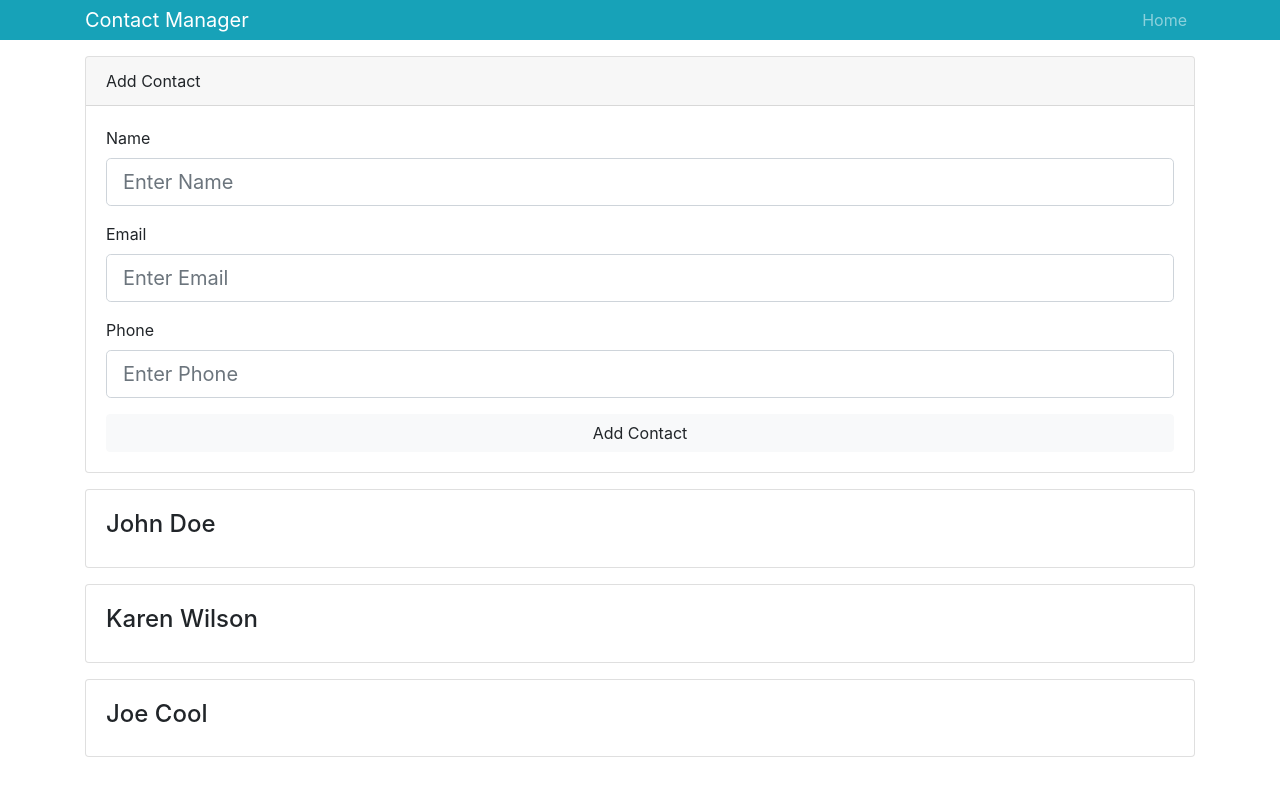
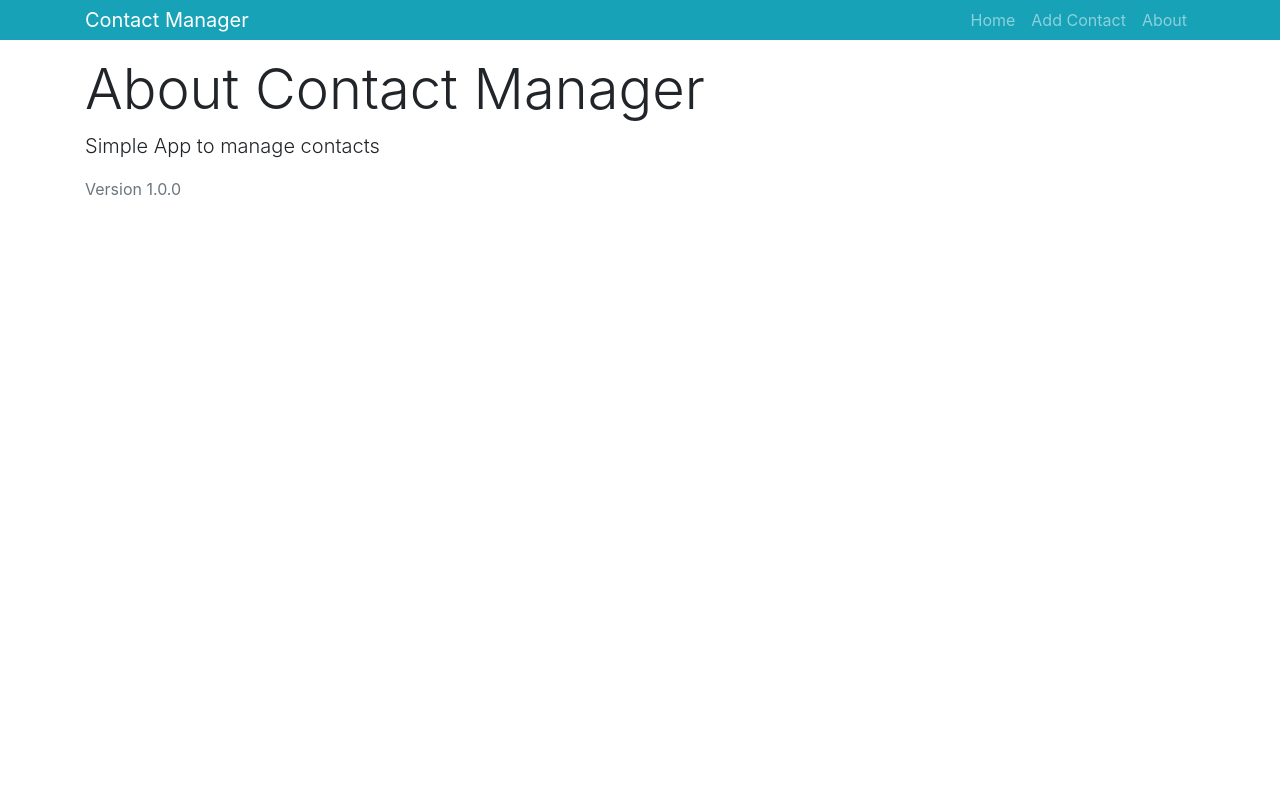
Before and after one commit to mmargo10/Contacts, a React (Create React App) app in the folder contactmanager/: page /about in a window 1280 px wide. Shown: the top 796 px of the page. Built offline with nearby package versions, Linux system fonts and the light colour scheme; the HTML template or start-up script is replaced by a standard one.

Commit message:
added redirect and 404

```diff
--- a/contactmanager/package.json
+++ b/contactmanager/package.json
@@ -9,6 +9,7 @@
     "popper": "^1.0.1",
     "react": "^16.8.6",
     "react-dom": "^16.8.6",
+    "react-router-dom": "^5.0.0",
     "react-scripts": "2.1.8",
     "uuid": "^3.3.2"
   },
--- a/contactmanager/src/App.js
+++ b/contactmanager/src/App.js
@@ -1,7 +1,10 @@
 import React, { Component } from 'react';
+import { BrowserRouter as Router, Route, Switch } from 'react-router-dom';
 import Contacts from './components/contacts/Contacts';
 import Header from './components/layout/Header';
 import AddContact from './components/contacts/AddContact';
+import About from './components/pages/About';
+import NotFound from './components/pages/NotFound';
 
 import { Provider } from './context';
 
@@ -11,16 +14,24 @@
 class App extends Component {
   render() {
     return (
-      <Provider>
+  <Provider>
+    <Router>
       <div className="App">
         <Header branding="Contact Manager" />
         <div className="container">
-          <AddContact />
-        <Contacts />
+         <Switch>
+           <Route exact path="/"
+           component={Contacts} />
+           <Route exact path="/contact/add"
+           component={AddContact} />
+           <Route exact path="/about"
+           component={About} />
+           <Route component={NotFound} />
+         </Switch>
         </div>
-
       </div>
-      </Provider>
+    </Router>
+  </Provider>
     );
   }
 }
--- a/contactmanager/src/components/contacts/AddContact.js
+++ b/contactmanager/src/components/contacts/AddContact.js
@@ -49,6 +49,8 @@
        phone: '',
        errors: {}
      });
+
+     this.props.history.push('/');
    };
 
    onChange = e => this.setState({ [e.target.name]: e.target.value });
--- a/contactmanager/src/components/contacts/Contacts.js
+++ b/contactmanager/src/components/contacts/Contacts.js
@@ -13,6 +13,9 @@
           const { contacts } = value;
           return (
       <React.Fragment>
+        <h1 className="display-4 mb-2">
+          Contact List
+        </h1>
         {contacts.map(contact =>
          <Contact
          key={contact.id}
--- a/contactmanager/src/components/layout/Header.js
+++ b/contactmanager/src/components/layout/Header.js
@@ -1,5 +1,6 @@
 import React from 'react';
 import PropTypes from 'prop-types';
+import { Link } from 'react-router-dom';
 
 const Header = props => {
   const { branding } = props;
@@ -13,9 +14,19 @@
      <div>
        <ul className="navbar-nav mr-auto">
          <li className="nav-item">
-           <a href="/" className="nav-link">
-           Home
-          </a>
+           <Link to="/" className="nav-link">
+           <i className="fas fa-home"></i>Home
+          </Link>
+         </li>
+         <li className="nav-item">
+           <Link to="/contact/add" className="nav-link">
+           <i className="fas fa-plus"></i>Add Contact
+          </Link>
+         </li>
+         <li className="nav-item">
+           <Link to="/about" className="nav-link">
+           <i className="fas fa-question"></i>About
+          </Link>
          </li>
        </ul>
      </div>
--- /dev/null
+++ b/contactmanager/src/components/pages/About.js
@@ -0,0 +1,11 @@
+import React from 'react'
+
+export default function About() {
+  return (
+    <div>
+     <h1 className="display-4">About Contact Manager</h1>
+     <p className="lead">Simple App to manage contacts</p>
+     <p className="text-secondary">Version 1.0.0</p>
+    </div>
+  )
+}
--- /dev/null
+++ b/contactmanager/src/components/pages/NotFound.js
@@ -0,0 +1,10 @@
+import React from 'react'
+
+export default () => {
+  return (
+    <div>
+      <h1 className="display-4">404 Page Not Found</h1>
+      <p className="lead">Sorry, that page does not exist</p>
+    </div>
+  )
+}
```
Also changed, not shown: 1 other file (tests, documents, lock files or other folders).
